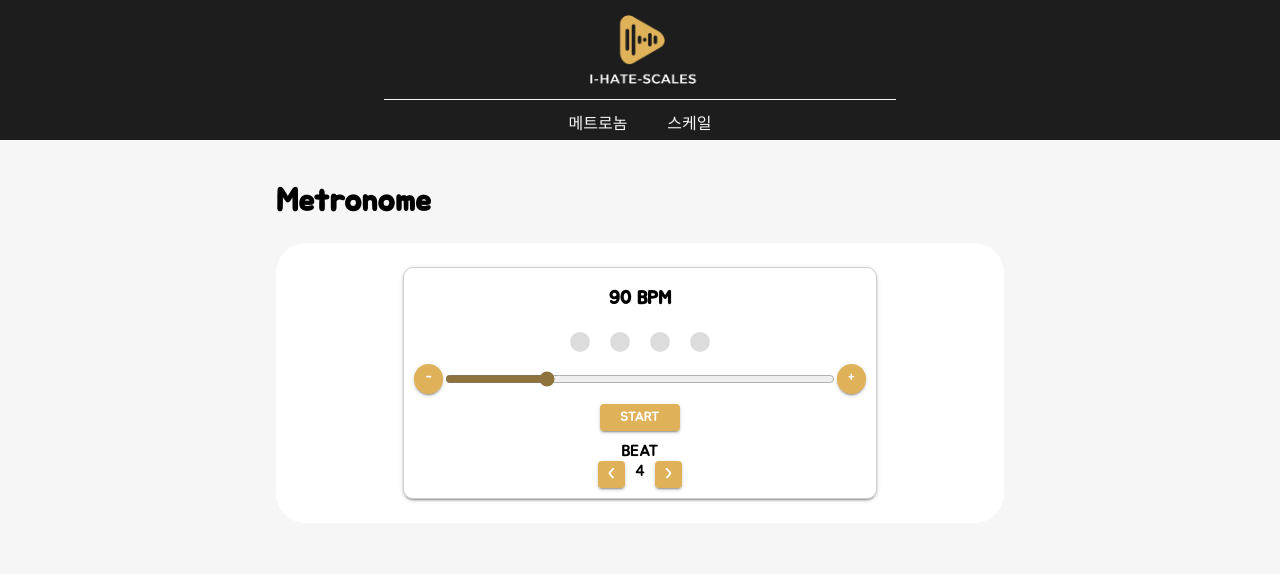
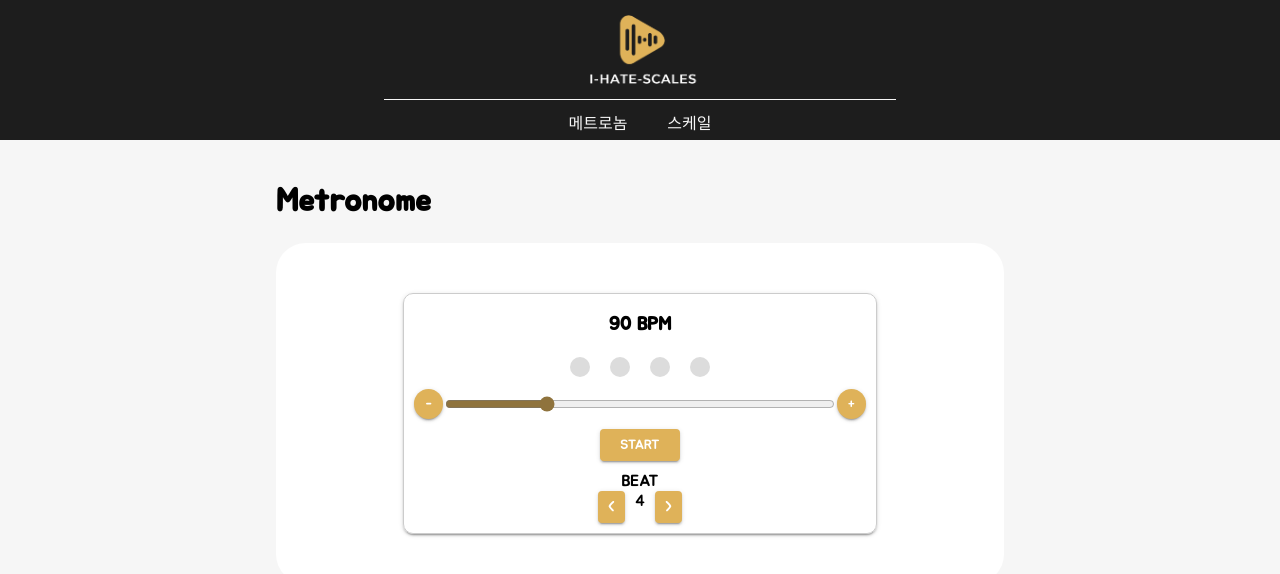
Before and after one commit to JeonH503/i-hate-scales, a Next.js app: page /metronome in a window 1280 px wide. Shown: the top 574 px of the page. Built offline with nearby package versions, Linux system fonts and the light colour scheme; no server answers.

Commit message:
메트로놈 페이지 css 변경

```diff
--- a/components/Metronome/Metronome.tsx
+++ b/components/Metronome/Metronome.tsx
@@ -52,6 +52,7 @@ const BpmSliderWrap = styled.div`
 const Button = styled.button`
     border: none;
     padding: 5px 10px;
+    line-height:22px;
     color: white;
     background-color: ${({ theme }) => theme.color.sencondary};
     border-radius: 4px;
--- a/pages/metronome.tsx
+++ b/pages/metronome.tsx
@@ -5,13 +5,13 @@ import Head from 'next/head'
 const Wrap = styled.div`
     width:100%;
     margin:0 auto;
-    height:35vh;
 `
 
 const MetronomeWrap = styled.div`
     display:flex;
     width:100%;
     height:100%;
+    padding:50px 0;
     justify-content:center;
     align-items:center;
     background:white;
```
